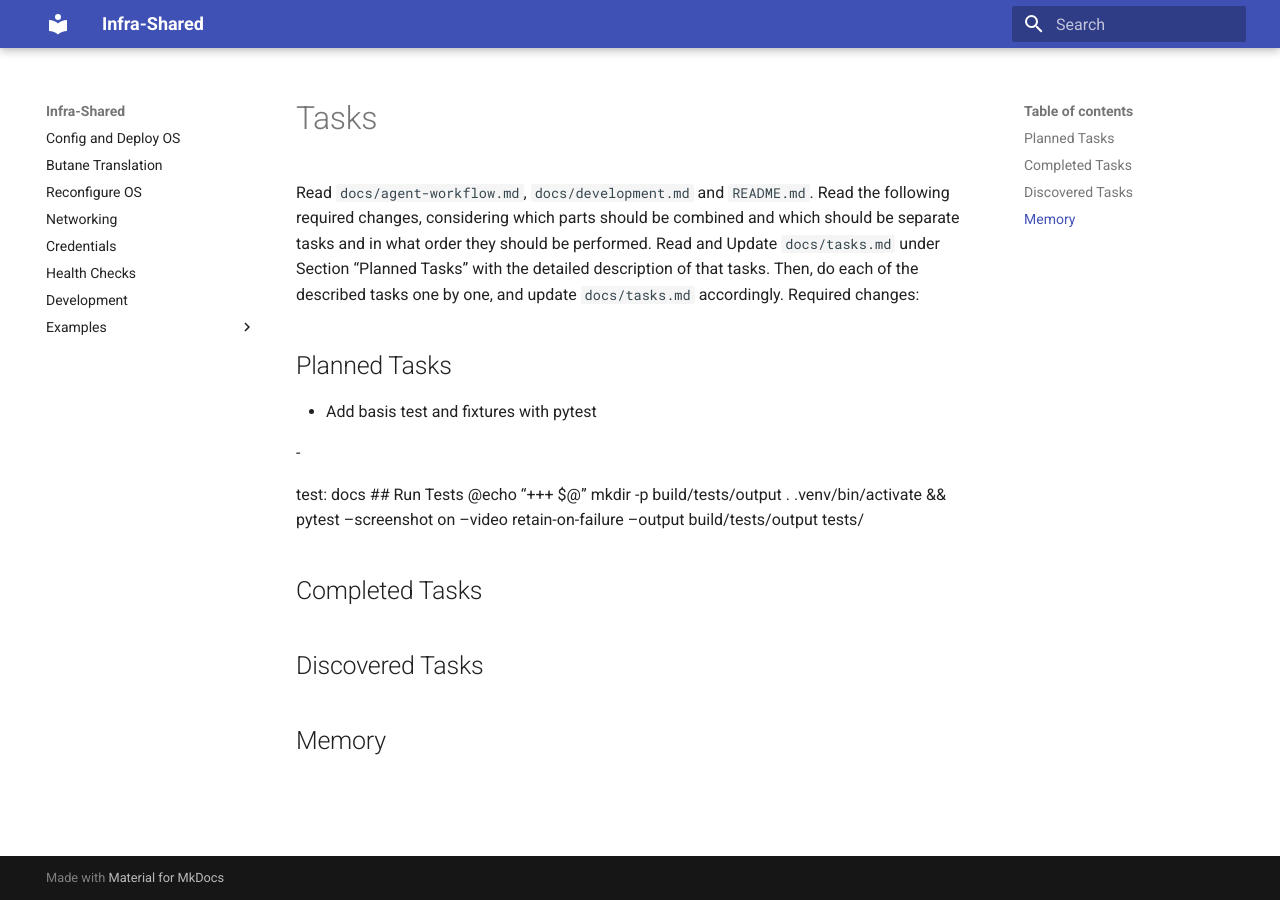
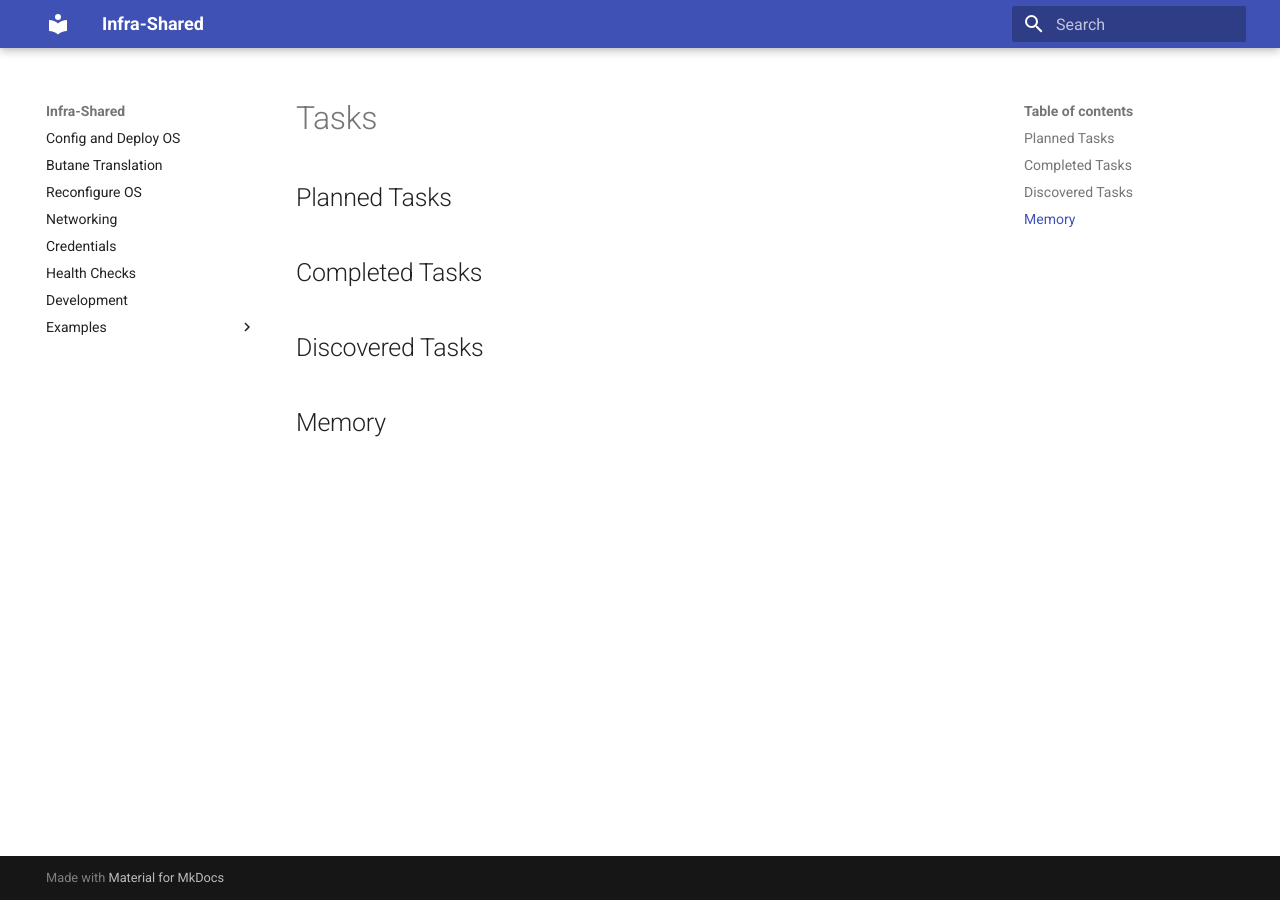
Before and after one commit to wuxxin/infra-shared, an MkDocs documentation site: the page built from docs/tasks.md, in a window 1280 px wide. Built offline with MkDocs 1.6.1 and Material for MkDocs 9.7.7, drawn with Linux system fonts in a browser that asks for light colours.

Commit message:
update docs

```diff
--- a/docs/tasks.md
+++ b/docs/tasks.md
@@ -1,23 +1,6 @@
 # Tasks
 
-Read `docs/agent-workflow.md`, `docs/development.md` and `README.md`.
-Read the following required changes, considering which parts should be combined and which should be separate tasks and in what order they should be performed.
-Read and Update `docs/tasks.md` under Section "Planned Tasks" with the detailed description of that tasks.
-Then, do each of the described tasks one by one, and update `docs/tasks.md` accordingly.
-Required changes:
-
 ## Planned Tasks
-
-- Add basis test and fixtures with pytest
-
-  -
-
-
-test: docs ## Run Tests
-	@echo "+++ $@"
-	mkdir -p build/tests/output
-	. .venv/bin/activate && pytest --screenshot on --video retain-on-failure --output build/tests/output tests/
-
 
 ## Completed Tasks
 
```
Also changed, not shown: docs/workpad.md (added, +14 -0 lines).
